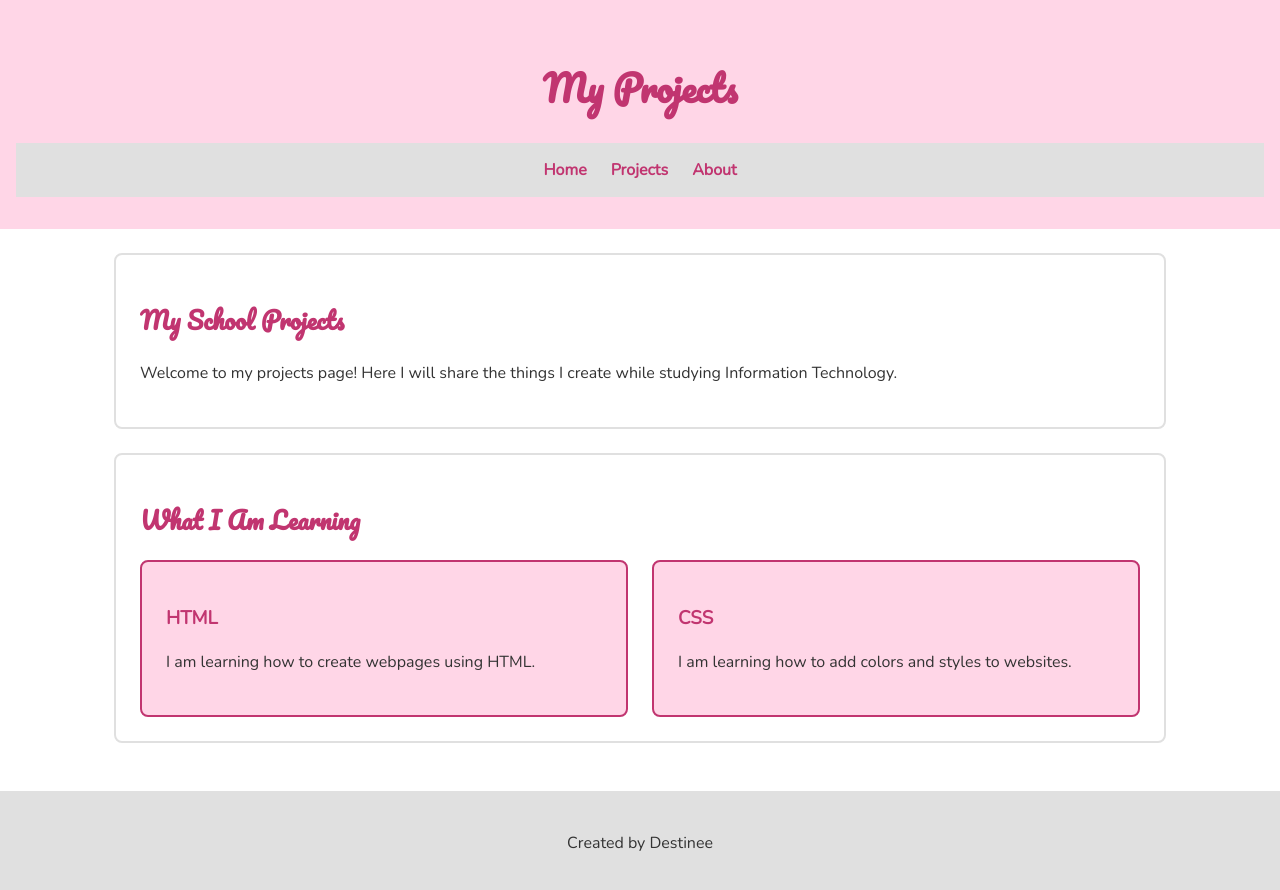
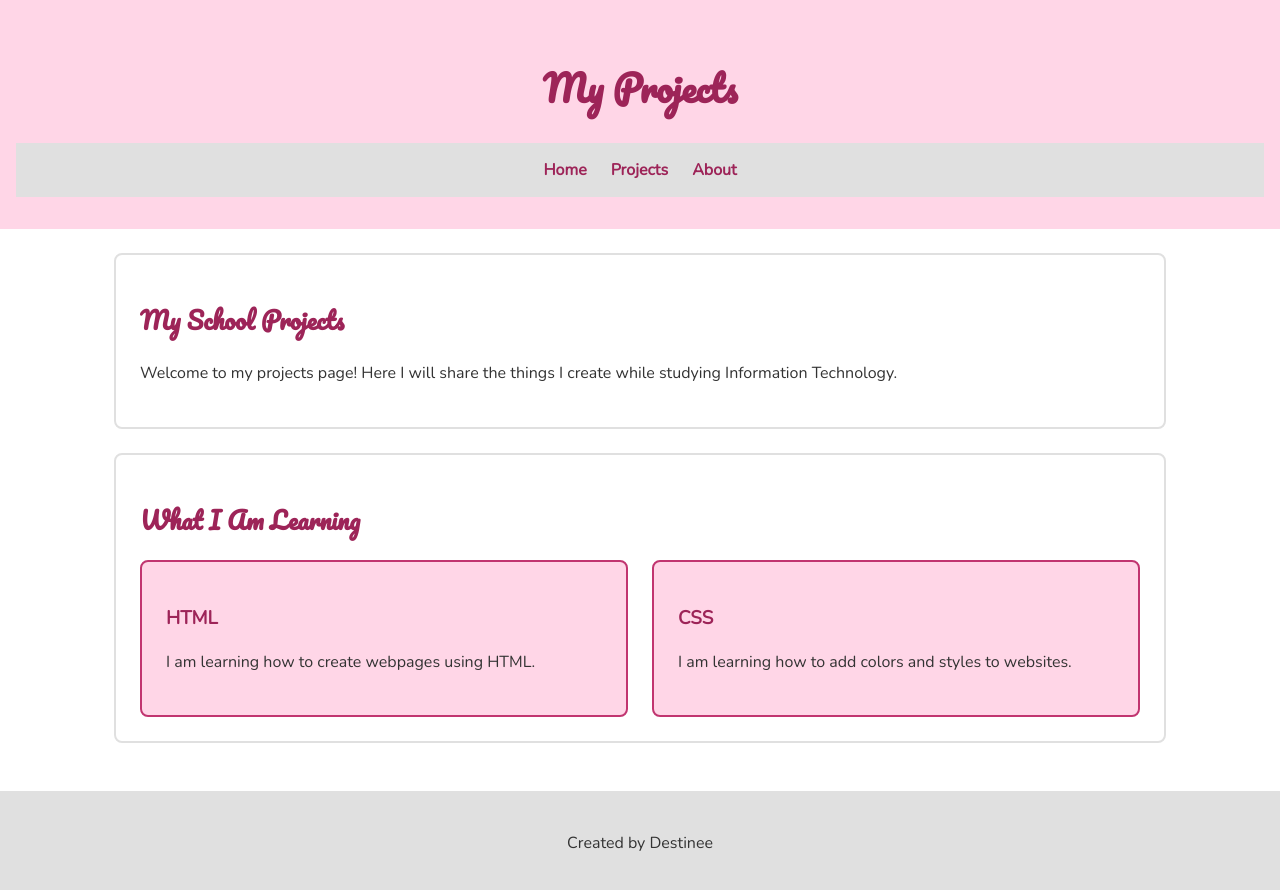
Before and after one commit to destineelb/my-technology-portfolio, a plain HTML site: page projects.html in a window 1280 px wide. Drawn offline with nearby package versions, Linux system fonts and the light colour scheme.

Commit message:
Add files via upload

```diff
--- a/style.css
+++ b/style.css
@@ -22,7 +22,7 @@ header {
 
 /* Main Title */
 h1 {
-    color: #C13570;
+    color: #9d2458;
     font-family: "Pacifico", cursive;
     font-size: 36px;
 }
@@ -37,7 +37,7 @@ nav {
 }
 
 nav a {
-    color: #C13570;
+    color: #9d2458;
     text-decoration: none;
     font-weight: bold;
 }
@@ -64,12 +64,12 @@ section {
 
 /* Section Headings */
 h2 {
-    color: #C13570;
+    color: #9d2458;
     font-family: "Pacifico", cursive;
 }
 
 h3 {
-    color: #C13570;
+    color: #9d2458;
 }
 
 /* Paragraphs */
@@ -85,7 +85,7 @@ p {
 
 /* ID Selector */
 #welcome {
-    color: #C13570;
+    color: #9d2458;
 }
 
 /* Flexbox Cards */
```
Also changed, not shown: index.html (+1 -1 lines).
